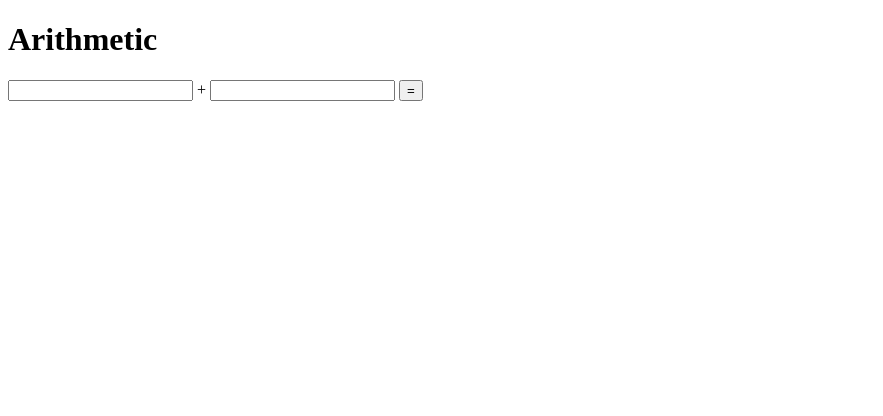
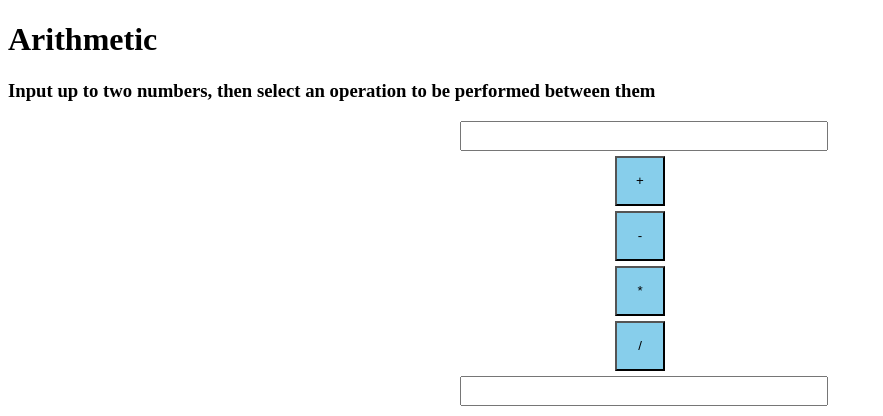
Before and after one commit to remehrinPersonal/numbers-app, a plain HTML site: page index.html in a window 1280 px wide. Shown: the whole page, without its empty margins (0-883 px from the left). Drawn offline with Linux system fonts and the light colour scheme.

Commit message:
Add render

```diff
--- a/index.html
+++ b/index.html
@@ -5,26 +5,87 @@
     <meta charset="UTF-8">
     <meta name="viewport" content="width=device-width, initial-scale=1.0">
     <title>Arithmetic</title>
+    <style>
+        button {
+            display: block;
+            height: 50px;
+            width: 50px;
+            background-color: skyblue;
+            text-align: center;
+            margin: 5px auto;
+        }
+        div {
+            width: 360px;
+            margin: 10px auto;
+        }
+        input{
+            width: 100%;
+            height: 24px;
+            font-size: 24px;
+        }
+
+        #sum{
+            font-size: 24px;
+            margin: 5px auto;
+        }
+
+    </style>
 </head>
 
 <body>
     <h1>Arithmetic</h1>
+    <h3>Input up to two numbers, then select an operation to be performed between them</h3>
+    <div>
         <input type="number" id="number1">
-    <label>+</label>
+
+        <button id="ad" onclick="add()">+</button>
+        <button id="sub" onclick="subtract()">-</button>
+        <button id="mult" onclick="multiply()">*</button>
+        <button id="div" onclick="divide()">/</button>
+
         <input type="number" id="number2">
-    <button onclick="add()">=</button>
+        <br>
         <label id="sum"></label>
         <script>
-        async function add(){
+            async function add() {
                 const number1Input = document.getElementById("number1");
                 const number2Input = document.getElementById("number2");
                 let n = number1Input.value;
                 let m = number2Input.value;
-            const response = await fetch("http://localhost:3000/add/" + n + "/" + m);
+                const response = await fetch("https://arithmetic-service-remehrinpersonal.onrender.com/add/" + n + "/" + m);
+                const sum = await response.json();
+                document.getElementById("sum").innerText = sum;
+            }
+            async function subtract() {
+                const number1Input = document.getElementById("number1");
+                const number2Input = document.getElementById("number2");
+                let n = number1Input.value;
+                let m = number2Input.value;
+                const response = await fetch("https://arithmetic-service-remehrinpersonal.onrender.com/subtract/" + n + "/" + m);
+                const sum = await response.json();
+                document.getElementById("sum").innerText = sum;
+            }
+            async function multiply() {
+                const number1Input = document.getElementById("number1");
+                const number2Input = document.getElementById("number2");
+                let n = number1Input.value;
+                let m = number2Input.value;
+                const response = await fetch("https://arithmetic-service-remehrinpersonal.onrender.com/multiply/" + n + "/" + m);
+                const sum = await response.json();
+                document.getElementById("sum").innerText = sum;
+            }
+            async function divide() {
+                const number1Input = document.getElementById("number1");
+                const number2Input = document.getElementById("number2");
+                let n = number1Input.value;
+                let m = number2Input.value;
+                const response = await fetch("https://arithmetic-service-remehrinpersonal.onrender.com/divide/" + n + "/" + m);
                 const sum = await response.json();
                 document.getElementById("sum").innerText = sum;
             }
 
         </script>
+    </div>
 </body>
+
 </html>
```
Lines whose indentation alone changed are shown as unchanged.
